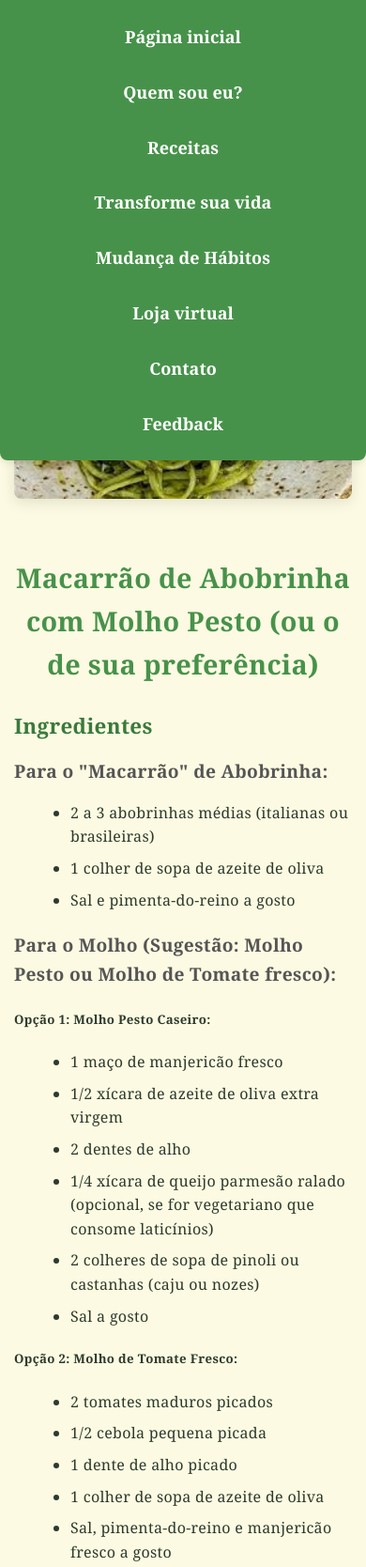
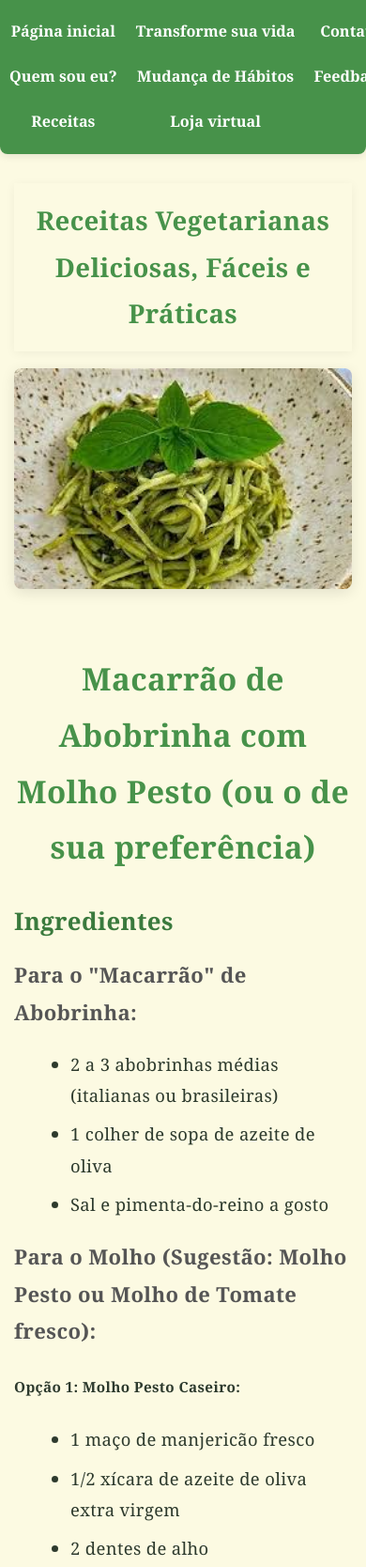
Before and after one commit to josehenr018/Vegnando, a plain HTML site: page receitas.html in a window 390 px wide. Shown: the top 1668 px of the page at 94% size. Drawn offline with Linux system fonts and the light colour scheme.

Commit message:
alteracao css

```diff
--- a/styles.css
+++ b/styles.css
@@ -93,11 +93,18 @@ nav a:hover {
     background: #fcfae2;
     border-radius: 8px;
     box-shadow: 0 4px 24px rgba(0,0,0,0.08);
+    font-size: 1.15rem;
+    line-height: 1.8;
+    color: #2d3a2d;
     letter-spacing: 0.02em;
 }
 
 .container:first-of-type {
-    margin-top: 60px;
+    margin-top: 120px;
+}
+
+body > h1 + .container {
+    margin-top: 20px;
 }
 
 .content-flex {
@@ -135,6 +142,33 @@ nav a:hover {
     color: #333;
 }
 
+.receita-conteudo {
+    margin-bottom: 30px;
+}
+
+.receita-conteudo ul,
+.receita-conteudo ol {
+    margin-left: 20px;
+    margin-bottom: 20px;
+}
+
+.receita-conteudo li {
+    margin-bottom: 8px;
+}
+
+.receita-conteudo .dicas {
+    background-color: #f0f8f0;
+    border-left: 5px solid #47924a;
+    padding: 15px;
+    margin-top: 25px;
+    border-radius: 4px;
+}
+
+.receita-conteudo .dicas h3 {
+    color: #47924a;
+    margin-top: 0;
+}
+
 .receita {
     display: flex;
     flex-wrap: wrap;
@@ -167,37 +201,14 @@ nav a:hover {
     min-width: 300px;
 }
 
-.receita-conteudo ul,
-.receita-conteudo ol {
-    margin-left: 20px;
-    margin-bottom: 20px;
-}
-
-.receita-conteudo li {
-    margin-bottom: 8px;
-}
-
-.receita-conteudo .dicas {
-    background-color: #f0f8f0;
-    border-left: 5px solid #47924a;
-    padding: 15px;
-    margin-top: 25px;
-    border-radius: 4px;
-}
-
-.receita-conteudo .dicas h3 {
-    color: #47924a;
-    margin-top: 0;
-}
-
 #conteudo-principal {
-    margin-top: 32px;
     display: flex;
     justify-content: center;
     align-items: center;
     min-height: calc(100vh - 120px);
     padding: 20px;
     box-sizing: border-box;
+    margin-top: 80px;
 }
 
 .cartao {
@@ -295,6 +306,7 @@ nav a:hover {
     background: #fcfae2;
     border-radius: 8px;
     box-shadow: 0 4px 24px rgba(0,0,0,0.08);
+    font-family: 'Georgia', 'Times New Roman', Times, serif;
     color: #2d3a2d;
 }
 
@@ -466,10 +478,17 @@ nav a:hover {
     nav ul {
         flex-direction: column;
         align-items: center;
+        max-height: 200px;
+        overflow-y: auto;
     }
 
     nav ul li {
         margin: 5px 0;
+    }
+
+    nav a {
+        padding: 8px 15px;
+        font-size: 0.95em;
     }
 
     .container {
@@ -514,6 +533,9 @@ nav a:hover {
         max-width: 100%;
         height: 200px;
     }
+    #conteudo-principal {
+        margin-top: 80px;
+    }
 }
 
 @media (max-width: 480px) {
@@ -521,8 +543,11 @@ nav a:hover {
         font-size: 1.5em;
     }
     nav a {
-        padding: 10px 15px;
-        font-size: 1em;
+        padding: 6px 10px;
+        font-size: 0.9em;
+    }
+    nav ul {
+        max-height: 150px;
     }
     .container {
         padding: 15px;
```
